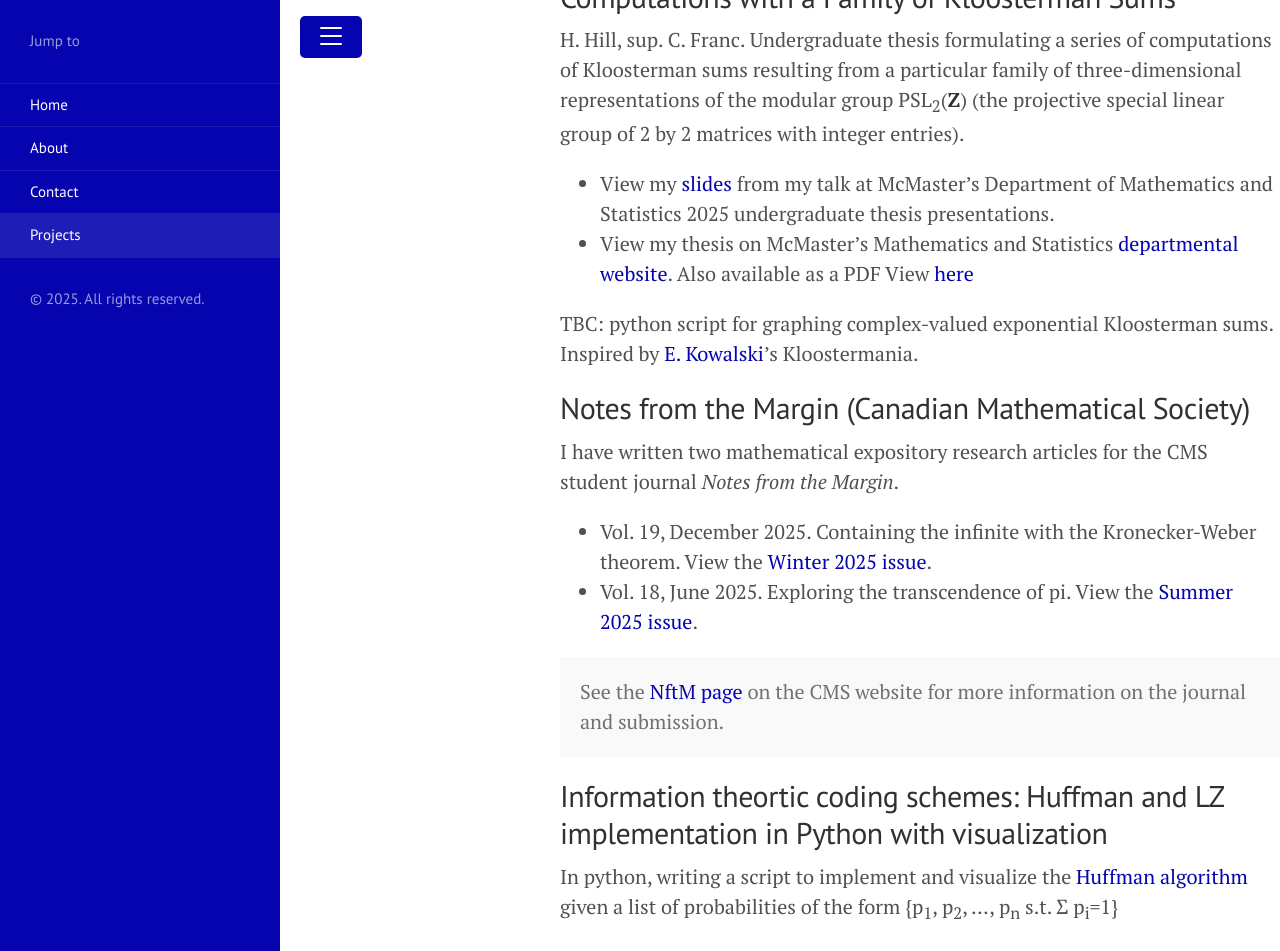
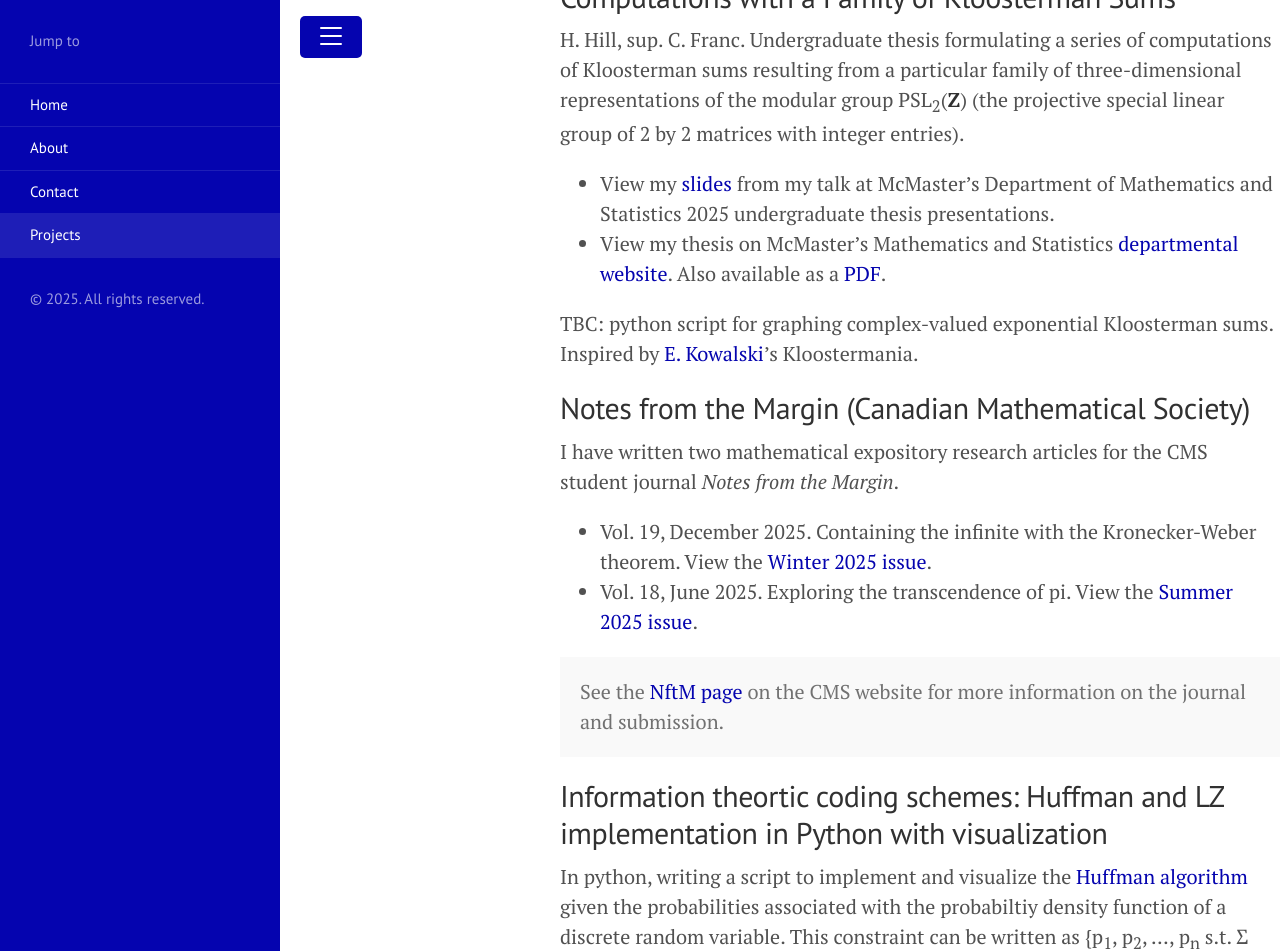
Before and after one commit to hidekihill/hidekihill.github.io, a Jekyll site: the page built from projects.md, in a window 1280 px wide and 1400 px high, scrolled down 402 px. Shown: the top 951 px of the window. Built offline with Jekyll 4.4.1, drawn with Linux system fonts in a browser that asks for light colours; some of the changed text lies outside the part shown.

Commit message:
Update projects.md

```diff
--- a/projects.md
+++ b/projects.md
@@ -12,7 +12,7 @@
 of the modular group PSL<sub>2</sub>(**Z**) (the projective special linear group of 2 by 2 matrices with integer entries).
 
 * View my <a href="https://hidekihill.github.io/HidekiHill_ThesisTalk_slides.pdf">slides</a> from my talk at McMaster's Department of Mathematics and Statistics 2025 undergraduate thesis presentations.
-* View my thesis on McMaster's Mathematics and Statistics <a href="https://math.mcmaster.ca/undergraduate/useful-links/undergraduate-research-projects/">departmental website</a>. Also available as a PDF  View <a href="https://hidekihill.github.io/HidekiHill_4P06_thesis.pdf">here</a>
+* View my thesis on McMaster's Mathematics and Statistics <a href="https://math.mcmaster.ca/undergraduate/useful-links/undergraduate-research-projects/">departmental website</a>. Also available as a <a href="https://hidekihill.github.io/HidekiHill_4P06_thesis.pdf">PDF</a>.
 
 TBC: python script for graphing complex-valued exponential Kloosterman sums. Inspired by <a href="https://blogs.ethz.ch/kowalski/the-kloostermania-page/">E. Kowalski</a>'s Kloostermania.
 
@@ -26,11 +26,9 @@
 </div>
 
 ## Information theortic coding schemes: Huffman and LZ implementation in Python with visualization
-In python, writing a script to implement and visualize the <a href="https://en.wikipedia.org/wiki/Huffman_coding">Huffman algorithm</a> given a list of probabilities of the form {p<sub>1</sub>, p<sub>2</sub>, ..., p<sub>n</sub> s.t. &Sigma; p<sub>i</sub>=1}
+In python, writing a script to implement and visualize the <a href="https://en.wikipedia.org/wiki/Huffman_coding">Huffman algorithm</a> given the probabilities associated with the probabiltiy density function of a discrete random variable. This constraint can be written as {p<sub>1</sub>, p<sub>2</sub>, ..., p<sub>n</sub> s.t. &Sigma; p<sub>i</sub>=1}
 
-Writing a script to implement the <a href="https://en.wikipedia.org/wiki/LZ77_and_LZ78">Lempel-Ziv algorithm</a> given a binary string of the form (10010100101011010...).
-
-Examples of the current functionality of the script include:
+Examples of the current functionality of the Huffman script include:
 
 An elementary "toy" example.
 
@@ -43,3 +41,5 @@
 An example of a randomly generated probability event set using a <a href="https://en.wikipedia.org/wiki/Dirichlet_distribution">Dirichlet distribution</a>, characterized by its summation constraints identical to the ones imposed by Huffman.
 
 <img width="792" height="585" alt="image" src="https://github.com/user-attachments/assets/9dc6e750-730f-44d2-a85a-77512478881a" />
+
+TBC: implement the <a href="https://en.wikipedia.org/wiki/LZ77_and_LZ78">Lempel-Ziv algorithm</a> given a binary string of the form (10010100101011010...).
```
